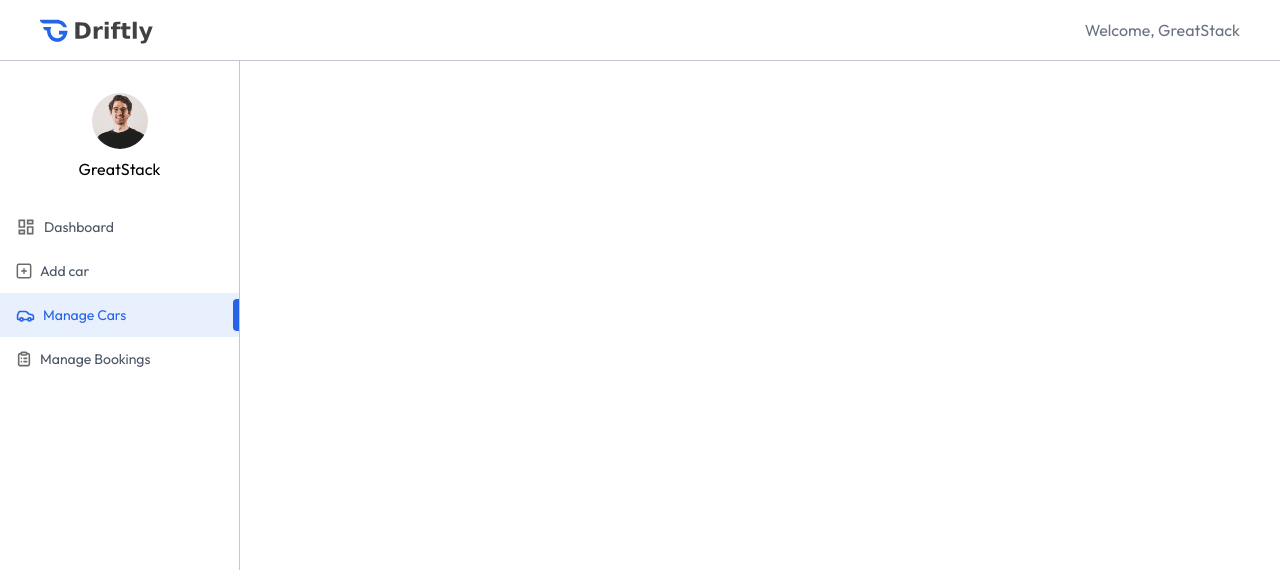
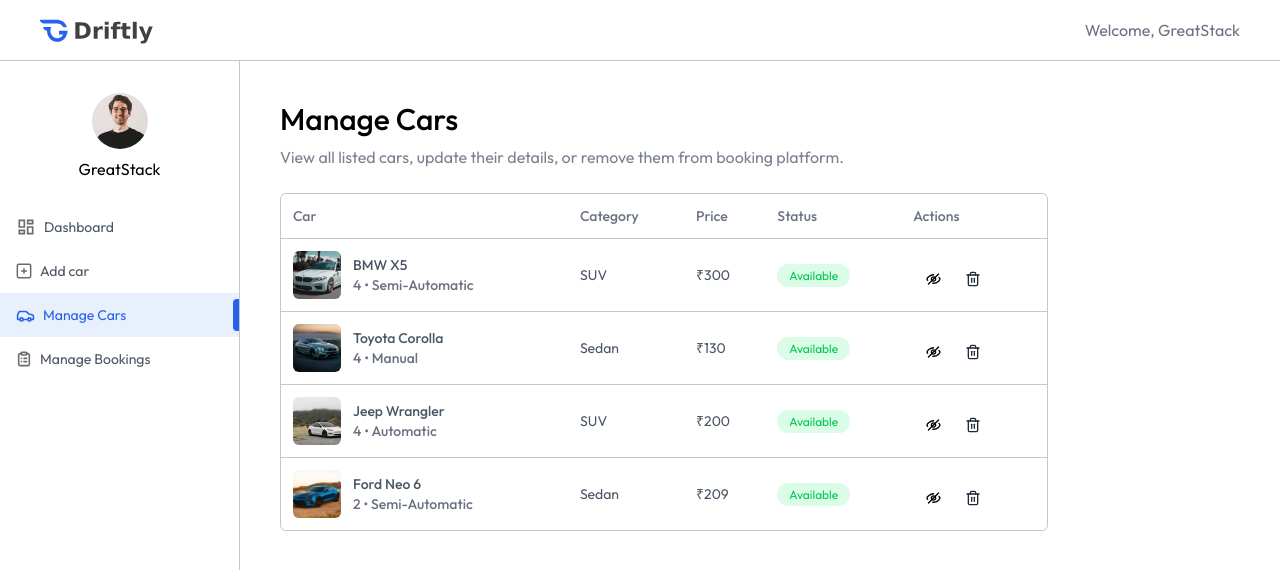
Before and after one commit to iamarijit05/Driftly, a React (Vite) app in the folder client/: page /owner/manage-cars in a window 1280 px wide. Shown: the top 570 px of the page. Built offline with nearby package versions, Linux system fonts and the light colour scheme.

Commit message:
fix: correct spelling of 'isAvailable' in dummyCarData and update ManageCars component to fetch and display car details

```diff
--- a/client/src/App.jsx
+++ b/client/src/App.jsx
@@ -28,7 +28,6 @@
           <Route index element={<Dashboard/>}/>
           <Route path="add-car" element={<AddCar/>}/>
           <Route path="manage-cars" element={<ManageCars/>} />
-          <Route path="manage-bookings" element={<ManageCars/>} />
           <Route path="manage-bookings" element={<ManageBookings/>} />
         </Route>
       </Routes>
--- a/client/src/assets/assets.js
+++ b/client/src/assets/assets.js
@@ -124,7 +124,7 @@
         "pricePerDay": 300,
         "location": "New York",
         "description": "The BMW X5 is a mid-size luxury SUV produced by BMW. The X5 made its debut in 1999 as the first SUV ever produced by BMW.",
-        "isAvaliable": true,
+        "isAvailable": true,
         "createdAt": "2025-04-16T07:26:56.215Z",
     },
     {
@@ -141,7 +141,7 @@
         "pricePerDay": 130,
         "location": "Chicago",
         "description": "The Toyota Corolla is a mid-size luxury sedan produced by Toyota. The Corolla made its debut in 2008 as the first sedan ever produced by Toyota.",
-        "isAvaliable": true,
+        "isAvailable": true,
         "createdAt": "2025-04-16T08:33:57.993Z",
     },
     {
@@ -158,7 +158,7 @@
         "pricePerDay": 200,
         "location": "Los Angeles",
         "description": "The Jeep Wrangler is a mid-size luxury SUV produced by Jeep. The Wrangler made its debut in 2003 as the first SUV ever produced by Jeep.",
-        "isAvaliable": true,
+        "isAvailable": true,
         "createdAt": "2025-04-16T08:34:39.592Z",
     },
     {
@@ -175,7 +175,7 @@
         "pricePerDay": 209,
         "location": "Houston",
         "description": "This is a mid-size luxury sedan produced by Toyota. The Corolla made its debut in 2008 as the first sedan ever produced by Toyota.",
-        "isAvaliable": true,
+        "isAvailable": true,
         "createdAt": "2025-04-17T06:15:47.318Z",
     }
 ];
--- a/client/src/pages/owner/ManageCars.jsx
+++ b/client/src/pages/owner/ManageCars.jsx
@@ -1,9 +1,64 @@
-import React from 'react'
+import React, { useEffect, useState } from 'react'
+import { assets, dummyCarData } from '../../assets/assets'
+import Title from '../../components/owner/Title'
 
 const ManageCars = () => {
+  const currency = import.meta.env.VITE_CURRENCY
+  const [cars, setCars] = useState([])
+  const fetchOwnerCars = async () => {
+    setCars(dummyCarData)
+  }
+
+  useEffect(() => {
+    fetchOwnerCars()
+  }, [])
   return (
-    <div>
+    <div className='px-4 pt-10 md:px-10 w-full'>
+      <Title title="Manage Cars" subTitle='View all listed cars, update their details, or remove them from booking platform.'/>
 
+      <div className='max-w-3xl w-full rounded-md overflow-hidden border border-borderColor mt-6'>
+        <table className='w-full border-collapse text-left text-sm text-gray-600'>
+          <thead className='text-gray-500'>
+            <tr>
+              <th className='p-3 font-medium'>Car</th>
+              <th className='p-3 font-medium max-md:hidden'>Category</th>
+              <th className='p-3 font-medium'>Price</th>
+              <th className='p-3 font-medium max-md:hidden'>Status</th>
+              <th className='p-3 font-medium'>Actions</th>
+            </tr>
+          </thead>
+
+          <tbody>
+            {cars.map((car, index) => (
+              <tr key={index} className='border-t border-borderColor'>
+                <td className='p-3 flex items-center gap-3'>
+                  <img src={car.image} alt="" className='h-12 w-12 aspect-square rounded-md object-cover'/>
+                  <div className='max-md:hidden'>
+                    <p className='font-medium'>{car.brand}  {car.model}</p>
+                    <p className='font-medium text-gray-500'>{car.seating_capacity} • {car.transmission}</p>
+                  </div>
+                </td>
+
+                <td className='p-3 max-md:hidden'>{car.category}</td>
+                <td className='p-3'>{currency}{car.pricePerDay}</td>
+                <td className='p-3 max-md:hidden'>
+                  <span className={`px-3 py-1 rounded-full text-xs ${car.isAvailable ? 'bg-green-100 text-green-500' : 'bg-red-100 text-red-500'}`}>
+                    {car.isAvailable ? "Available" : "Unavailable"}
+                  </span>
+                </td>
+
+                <td className='flex items-center p-3'>
+                  <img src={car.isAvailable ? assets.eye_close_icon : assets.eye_icon} alt="" className='cursor-pointer'/>
+                  <img src={assets.delete_icon} alt="" className='cursor-pointer'/>
+                </td>
+
+              </tr>
+            ))}
+          </tbody>
+
+
+        </table>
+      </div>
     </div>
   )
 }
```
